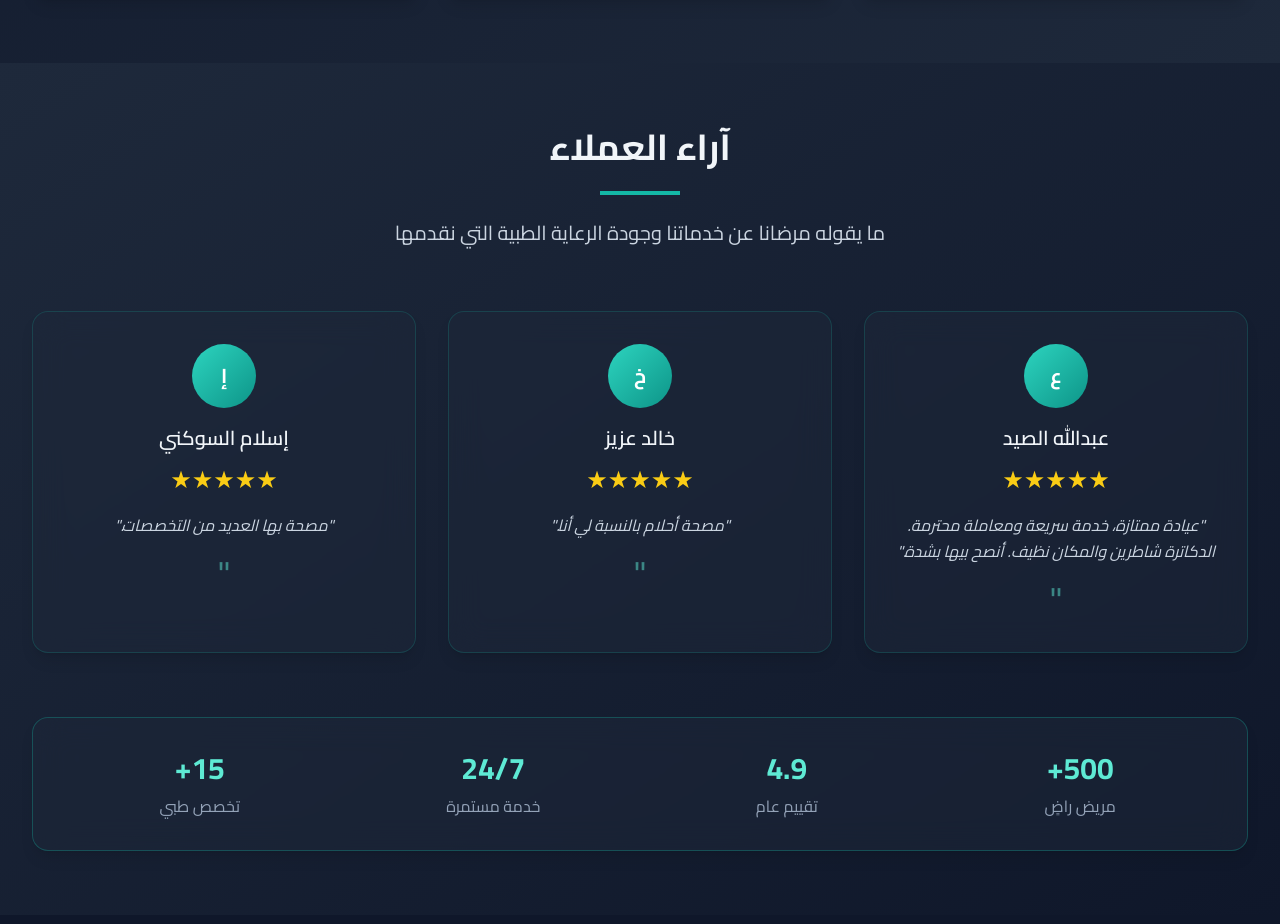
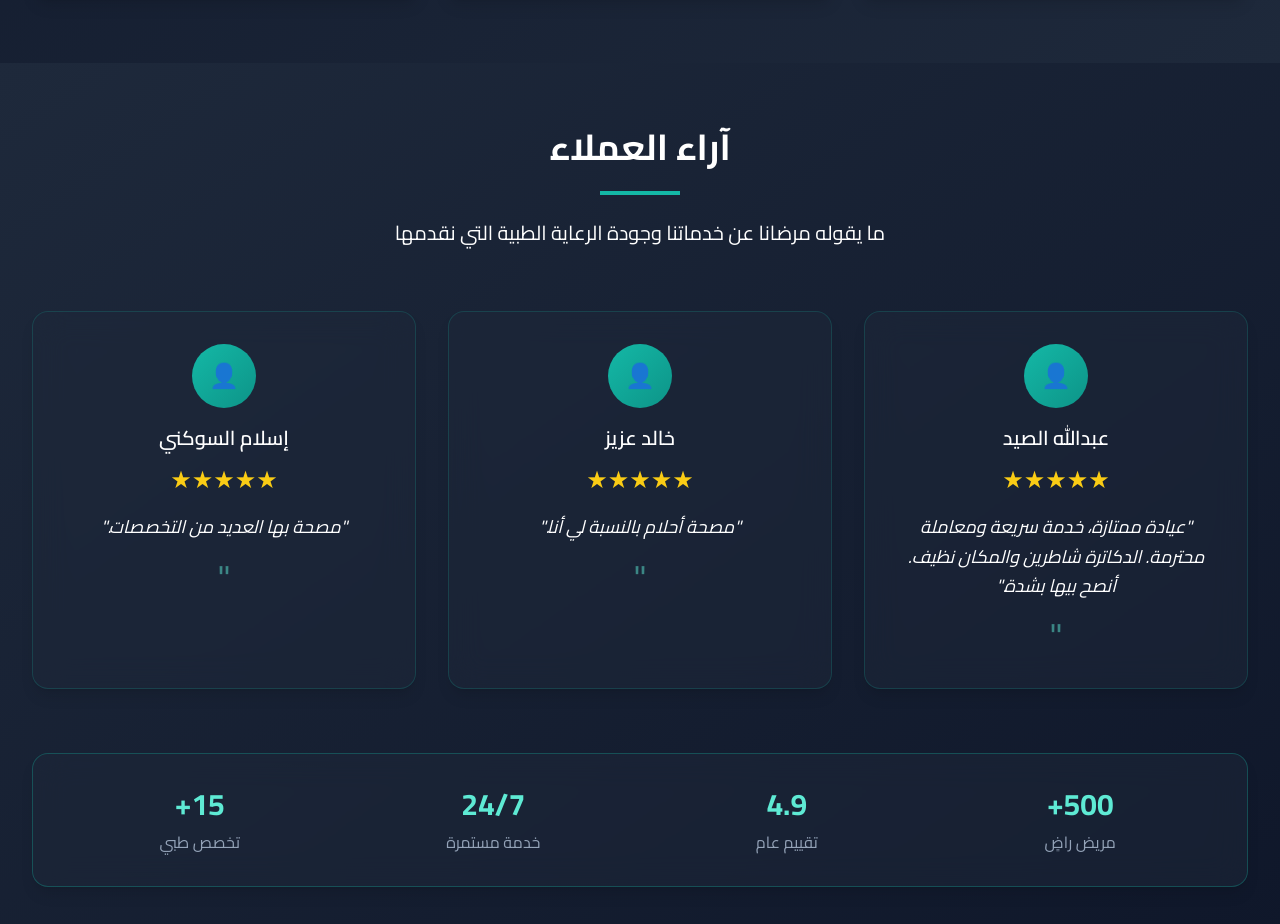
Before and after one commit to BODIFYINC/aseel, a React (Vite) app: page / in a window 1280 px wide. Shown: the part 4947-5871 px from the top of the page. Built offline with nearby package versions, Linux system fonts and the light colour scheme.

Commit message:
Fix readability and remove profile pictures
Updated `src/components/HeroSection.tsx` to improve text readability and removed placeholder profile pictures from the review section.

```diff
--- a/src/components/TestimonialsSection.tsx
+++ b/src/components/TestimonialsSection.tsx
@@ -26,9 +26,9 @@ const TestimonialsSection = () => {
     <section id="testimonials" className="section-padding bg-gradient-to-br from-navy-800 to-navy-900">
       <div className="container-custom">
         <div className="text-center mb-16 animate-fade-in">
-          <h2 className="text-4xl font-bold text-slate-100 mb-6">آراء العملاء</h2>
+          <h2 className="text-4xl font-bold text-white mb-6">آراء العملاء</h2>
           <div className="w-20 h-1 bg-medical-500 mx-auto mb-6"></div>
-          <p className="text-xl text-slate-300">
+          <p className="text-xl text-white">
             ما يقوله مرضانا عن خدماتنا وجودة الرعاية الطبية التي نقدمها
           </p>
         </div>
@@ -40,14 +40,12 @@ const TestimonialsSection = () => {
               className="card-elevated p-8 text-center animate-fade-in"
               style={{ animationDelay: `${index * 200}ms` }}
             >
-              {/* Avatar placeholder */}
-              <div className="w-16 h-16 bg-gradient-to-br from-medical-400 to-medical-600 rounded-full flex items-center justify-center mx-auto mb-4">
-                <span className="text-white font-bold text-xl">
-                  {testimonial.name.charAt(0)}
-                </span>
+              {/* Simple icon instead of profile picture */}
+              <div className="w-16 h-16 bg-gradient-to-br from-medical-500 to-medical-600 rounded-full flex items-center justify-center mx-auto mb-4">
+                <span className="text-white font-bold text-2xl">👤</span>
               </div>
 
-              <h4 className="text-xl font-semibold text-slate-100 mb-3">
+              <h4 className="text-xl font-semibold text-white mb-3">
                 {testimonial.name}
               </h4>
 
@@ -55,7 +53,7 @@ const TestimonialsSection = () => {
                 {renderStars(testimonial.rating)}
               </div>
 
-              <p className="text-slate-300 leading-relaxed italic">
+              <p className="text-white leading-relaxed italic text-lg">
                 "{testimonial.review}"
               </p>
 
```
